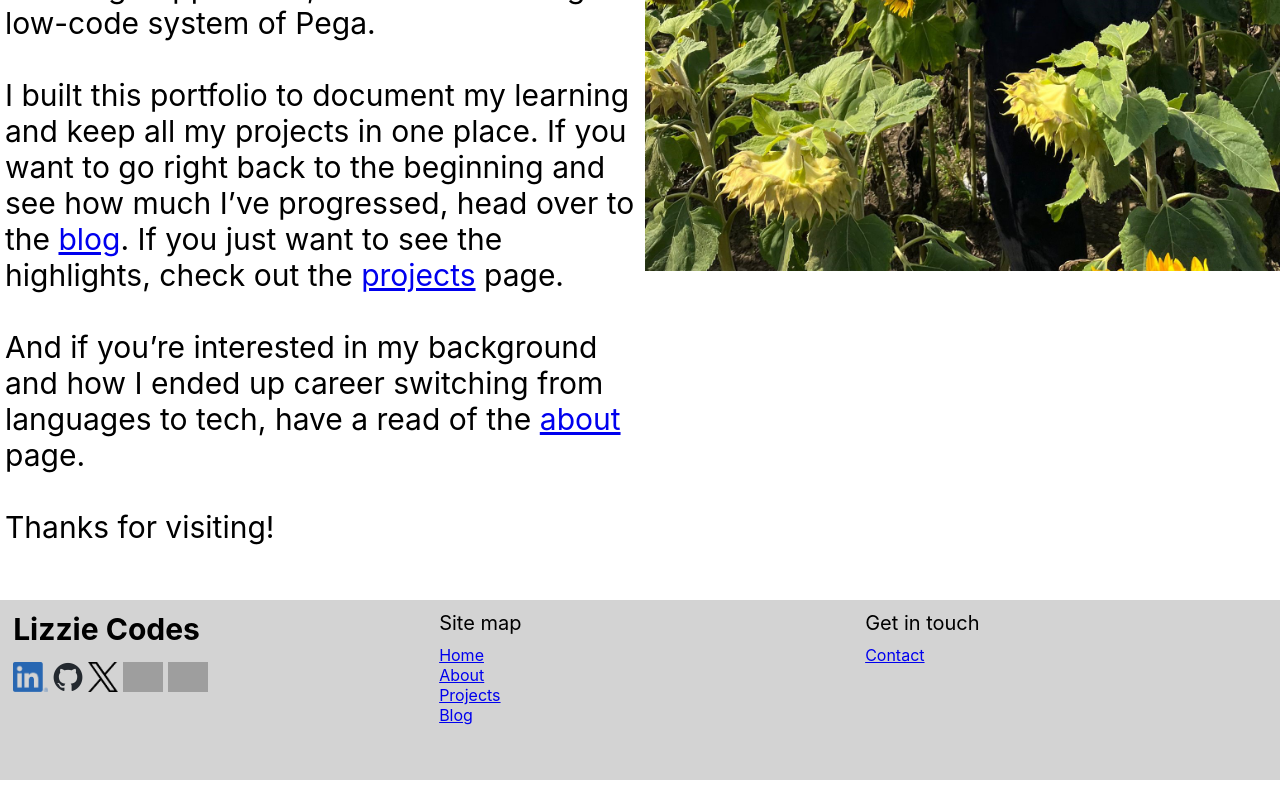
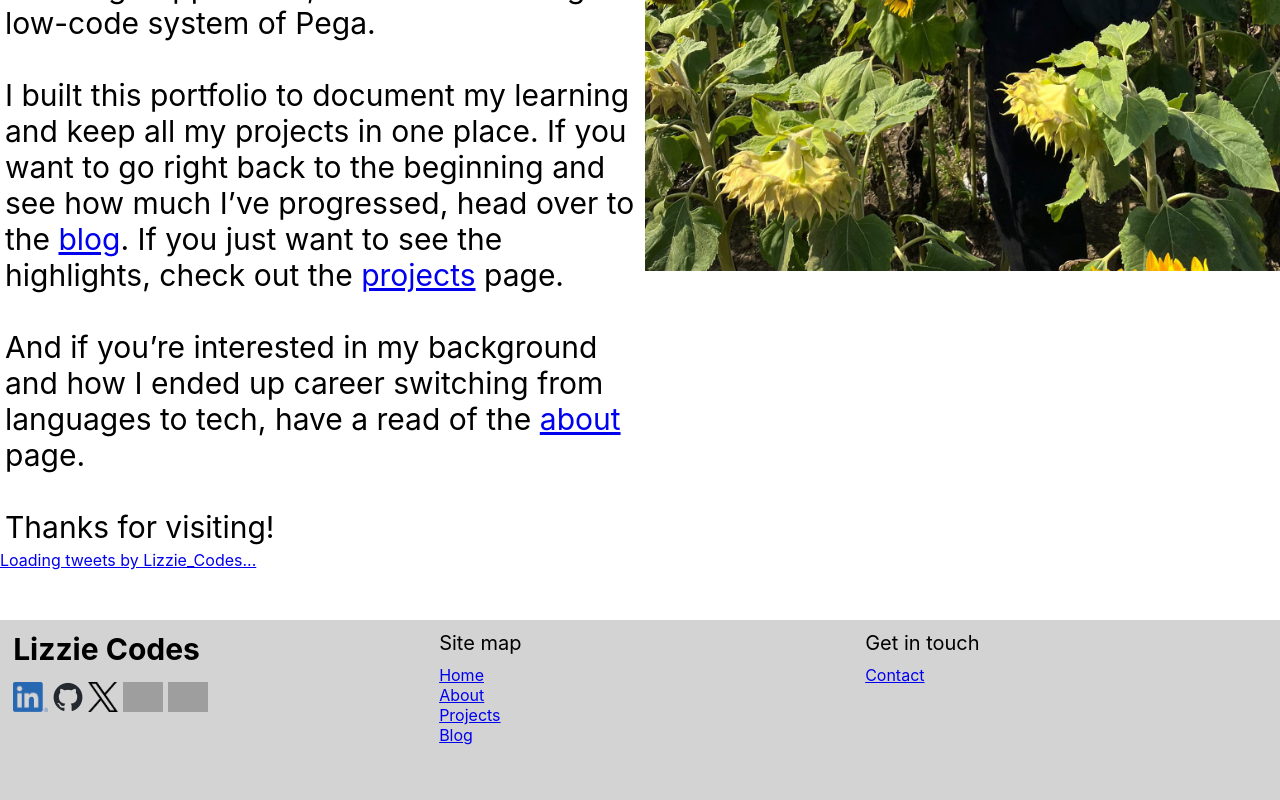
Before and after one commit to evg4/evgportfolio, a React (Create React App) app: page / in a window 1280 px wide. Shown: the part 774-1574 px from the top of the page. Built offline with nearby package versions, Linux system fonts and the light colour scheme; grey boxes are pictures that could not be loaded.

Commit message:
Add Twitter timeline

```diff
--- a/src/components/Home/Home.js
+++ b/src/components/Home/Home.js
@@ -1,28 +1,31 @@
 import styles from "./Home.module.css";
 import { Link } from "react-router-dom";
 import photo from "../../assets/sunflowers.jpg";
+import TwitterTimeline from "../TwitterTimeline/TwitterTimeline";
 
 function Home() {
   return (
     <section className={styles.home}>
+      <div className={styles.homeTop}>
         <p>
-        Hi, I’m Lizzie (she/her) – a linguist-turned-coder currently working as
-        a Pega Apprentice.
+          Hi, I’m Lizzie (she/her) – a linguist-turned-coder currently working
+          as a Pega Apprentice.
           <br />
           <br />
-        I started teaching myself to code in April 2023 when I was working as a
-        freelance translator. I quickly became obsessed and started spending
-        less and less time translating in favour of writing more lines of code.
+          I started teaching myself to code in April 2023 when I was working as
+          a freelance translator. I quickly became obsessed and started spending
+          less and less time translating in favour of writing more lines of
+          code.
           <br />
           <br />
           After completing a course in front-end engineering in December 2023, I
           started applying for tech roles, and was lucky enough to land a job at
-        Jetty Technologies as a Pega Apprentice, where I’m learning the low-code
-        system of Pega.
+          Jetty Technologies as a Pega Apprentice, where I’m learning the
+          low-code system of Pega.
           <br />
           <br />I built this portfolio to document my learning and keep all my
-        projects in one place. If you want to go right back to the beginning and
-        see how much I’ve progressed, head over to the{" "}
+          projects in one place. If you want to go right back to the beginning
+          and see how much I’ve progressed, head over to the{" "}
           <Link to="/blog">blog</Link>. If you just want to see the highlights,
           check out the <Link to="/projects">projects</Link> page.
           <br />
@@ -37,6 +40,8 @@ function Home() {
         <div className={styles.imgDiv}>
           <img src={photo}></img>
         </div>
+      </div>
+      <TwitterTimeline />
     </section>
   );
 }
--- a/src/components/Home/Home.module.css
+++ b/src/components/Home/Home.module.css
@@ -1,9 +1,9 @@
-.home {
+.homeTop {
   display: flex;
   width: 100%;
 }
 
-.home p {
+.homeTop p {
   width: 50%;
 }
 
--- /dev/null
+++ b/src/components/TwitterTimeline/TwitterTimeline.js
@@ -0,0 +1,39 @@
+import { useEffect, useRef } from "react";
+import { Link } from "react-router-dom";
+import styles from "./TwitterTimeline.module.css";
+
+function TwitterTimeline() {
+  const twitterRef = useRef(null);
+
+  useEffect(() => {
+    const script = document.createElement("script");
+    script.src = "https://platform.twitter.com/widgets.js";
+    script.async = true;
+    script.charset = "utf-8";
+    script.onload = () => {
+      if (window.twttr && window.twttr.widgets) {
+        window.twttr.widgets.load(twitterRef.current);
+      }
+    };
+    document.body.appendChild(script);
+
+    return () => {
+      if (document.body.contains(script)) {
+        document.body.removeChild(script);
+      }
+    };
+  }, []);
+
+  return (
+    <div ref={twitterRef}>
+      <Link
+        className="twitter-timeline"
+        to="https://twitter.com/Lizzie_Codes?ref_src=twsrc%5Etfw"
+      >
+        Loading tweets by Lizzie_Codes...
+      </Link>
+    </div>
+  );
+}
+
+export default TwitterTimeline;
```
Also changed, not shown: src/components/TwitterTimeline/TwitterTimeline.module.css (added). Lines whose indentation alone changed are shown as unchanged.
